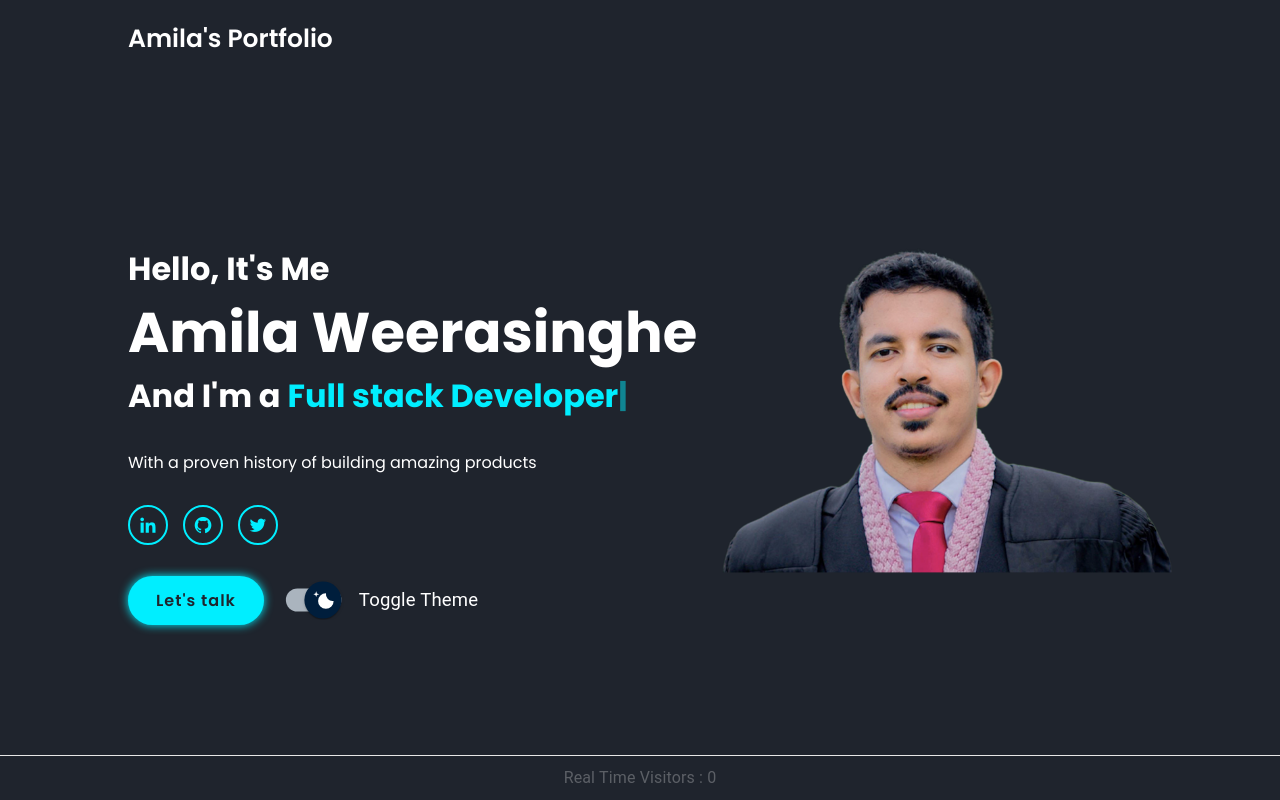
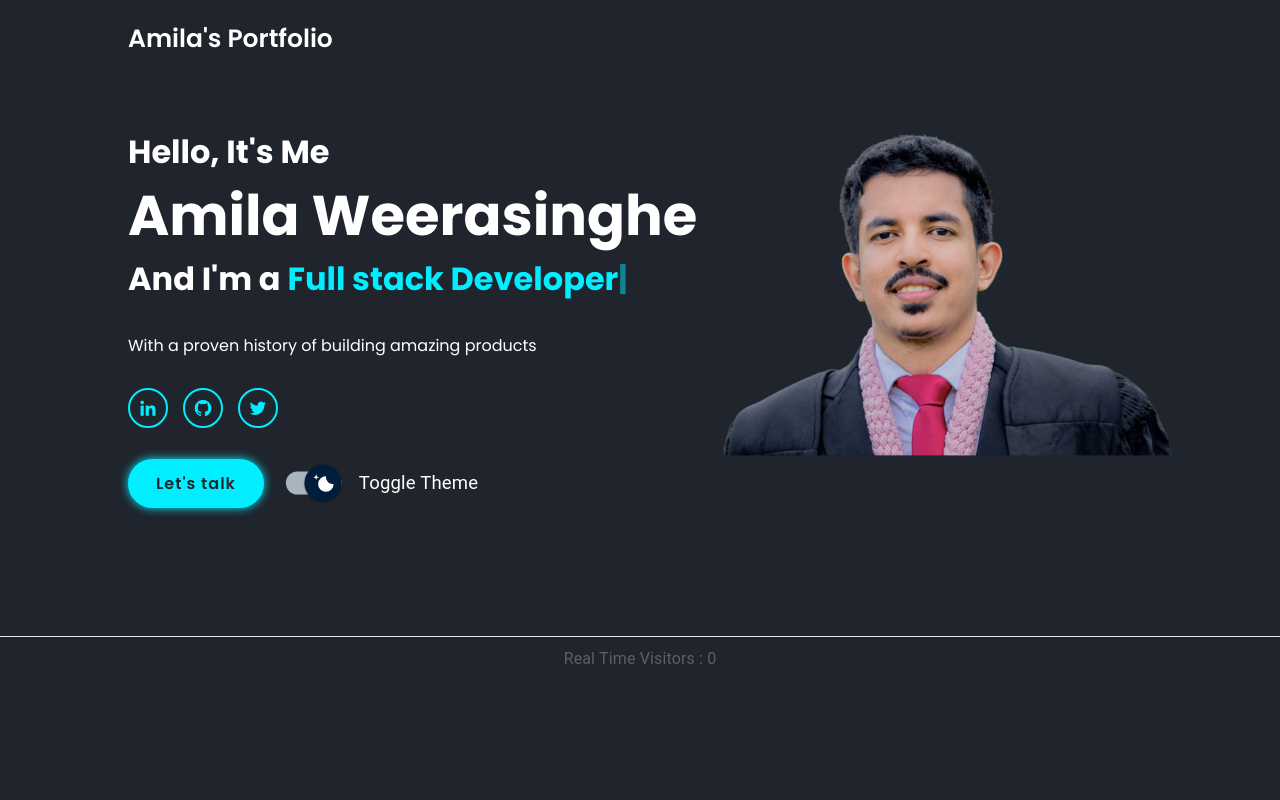
Before and after one commit to AmilaWeerasinghe/amilaweerasinghe.github.io, a React (Create React App) app: page / in a window 1280 px wide. Built offline with nearby package versions, Linux system fonts and the light colour scheme; no server answers.

Commit message:
update stylings

```diff
--- a/src/components/Concepts.tsx
+++ b/src/components/Concepts.tsx
@@ -30,7 +30,7 @@ const Concepts: React.FC = () => {
   };
 
   return (
-    <Box sx={{alignItems: 'center' , alignContent: 'center'}}>
+    <Box sx={{alignItems: 'center' , alignContent: 'center' , margin: '5%'}}>
       {selectedConcept ? (
         <div>
           {React.createElement(selectedConcept)}
--- a/src/components/Footer/Footer.tsx
+++ b/src/components/Footer/Footer.tsx
@@ -8,7 +8,7 @@ export const Footer = () => {
         <Box
           component="footer"
            sx={{
-            position: 'fixed',
+            position: 'relative',
             bottom: 0,
             width: '100%',
             backgroundColor: '#1f242d',
--- a/src/styles.css
+++ b/src/styles.css
@@ -61,11 +61,10 @@ body.light {
 .home {
     position: relative;
     width: 100%;
-    height: 100vh;
     display: flex;
     justify-content: space-between;
     align-items: center;
-    padding: 70px 10% 0;
+    padding: 10% 10% 10%;
 }
 
 .home-img img {
```
